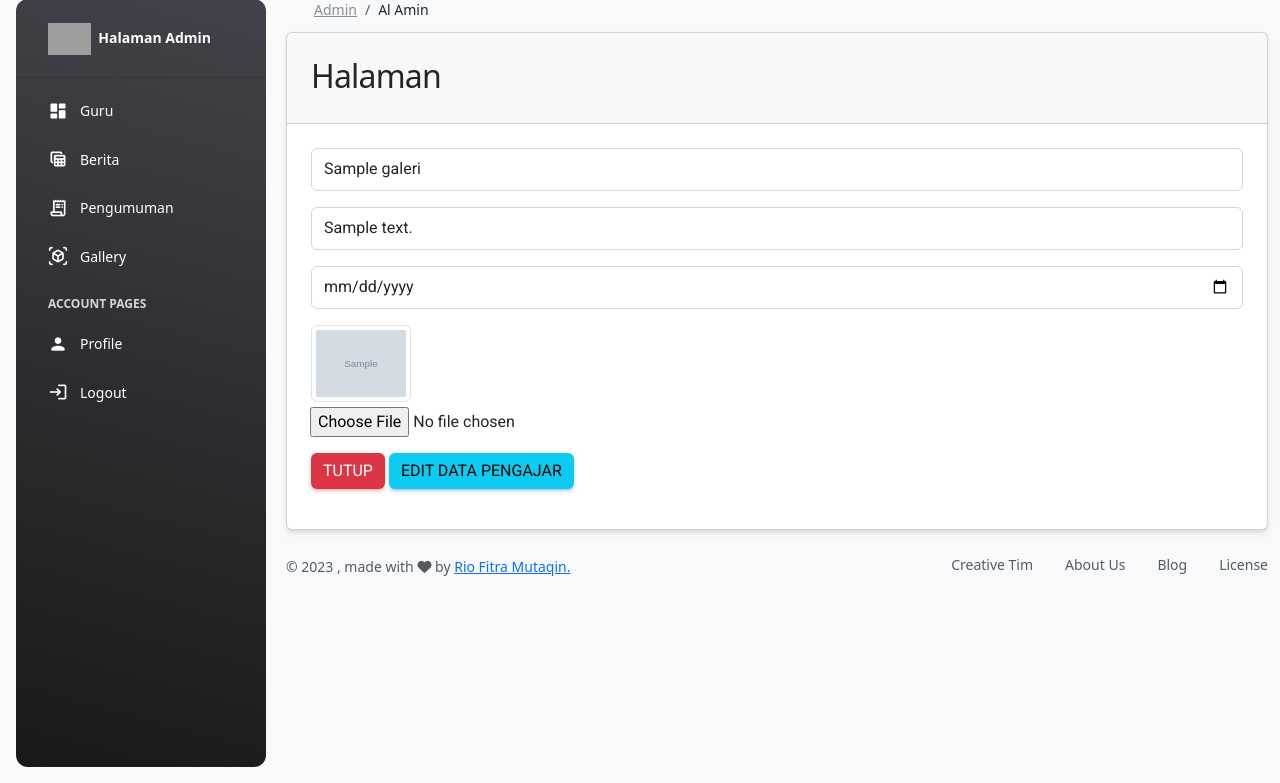
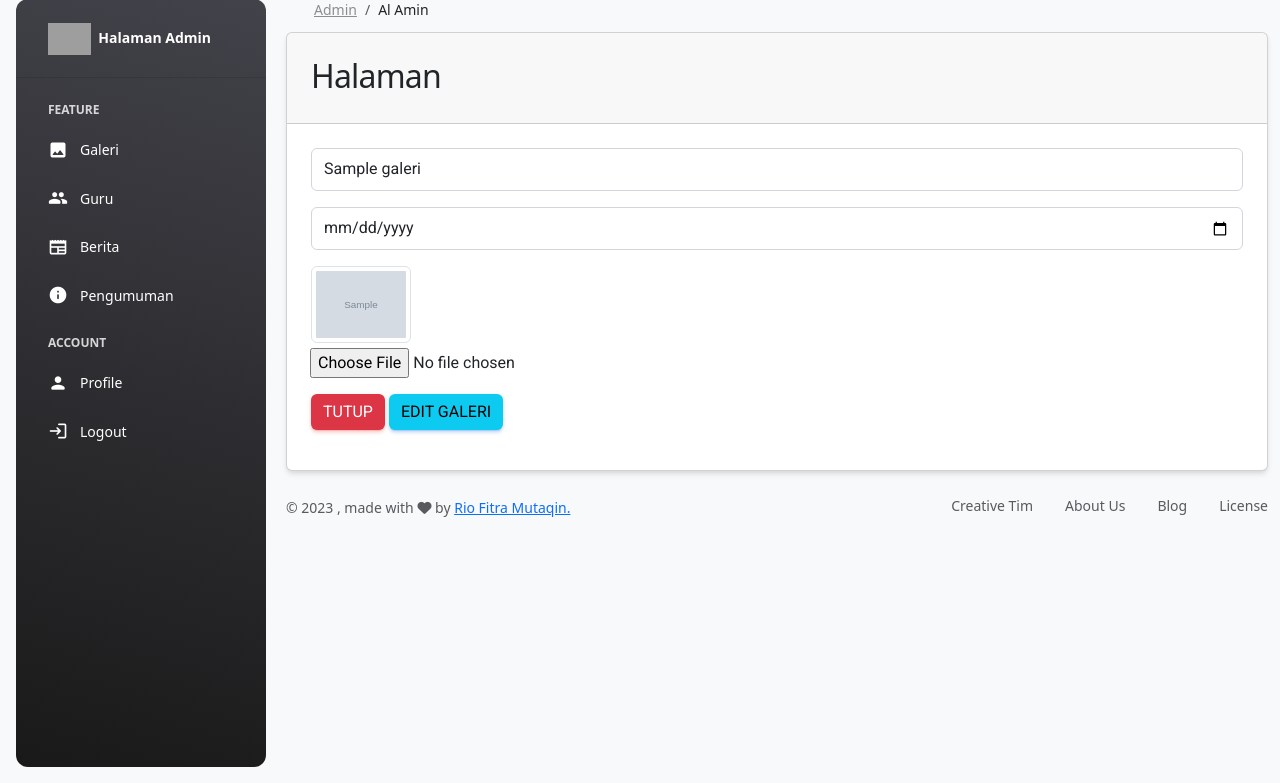
Before and after one commit to rioajaaa/rio_webfix, a CodeIgniter app: page /rio_webfix/Galeri/edit/1 in a window 1280 px wide. Shown: the part 17-800 px from the top of the page. Run offline with CodeIgniter, Linux system fonts and the light colour scheme; tables that the repository leaves empty or names only in its code hold one stand-in row (values such as "Sample post"); grey boxes marked "Sample" are stand-in pictures; some libraries are stand-ins or nearby versions; grey boxes are pictures that could not be loaded.

Commit message:
update commit

```diff
--- a/application/config/config.php
+++ b/application/config/config.php
@@ -35,7 +35,7 @@ $config['base_url'] = 'http://localhost/rio_webfix/';
 | variable so that it is blank.
 |
 */
-$config['index_page'] = 'index.php';
+$config['index_page'] = '';
 
 /*
 |--------------------------------------------------------------------------
--- a/application/controllers/Galeri.php
+++ b/application/controllers/Galeri.php
@@ -28,9 +28,6 @@ class Galeri extends CI_Controller
     $this->form_validation->set_rules('galeri_judul','Judul Galeri','required',[
       'required'=>'Data Harus Diisi'
     ]);
-    $this->form_validation->set_rules('galeri_keterangan','Keterangan Galeri','required',[
-      'required'=>'Data Harus Diisi'
-    ]);
     $this->form_validation->set_rules('galeri_upload','Waktu Upload','required',[
       'required'=>'Data Harus Diisi'
     ]);
@@ -41,7 +38,6 @@ class Galeri extends CI_Controller
     } else {
       $data = [
         'galeri_judul' => $this->input->post('galeri_judul'),
-        'galeri_keterangan' => $this->input->post('galeri_keterangan'),
         'galeri_upload' => $this->input->post('galeri_upload'),
         'foto' => $this->input->post('foto'),
       ];
@@ -66,9 +62,6 @@ class Galeri extends CI_Controller
     $this->form_validation->set_rules('galeri_judul','Judul Galeri','required',[
       'required'=>'Data Harus Diisi'
     ]);
-    $this->form_validation->set_rules('galeri_keterangan','Keterangan Galeri','required',[
-      'required'=>'Data Harus Diisi'
-    ]);
     $this->form_validation->set_rules('galeri_upload','Waktu Upload','required',[
       'required'=>'Data Harus Diisi'
     ]);
@@ -79,7 +72,6 @@ class Galeri extends CI_Controller
     } else {
       $data = [
         'galeri_judul' => $this->input->post('galeri_judul'),
-        'galeri_keterangan' => $this->input->post('galeri_keterangan'),
         'galeri_upload' => $this->input->post('galeri_upload'),
         'foto' => $this->input->post('foto'),
       ];
--- a/application/views/admin/galeri/v_galeri.php
+++ b/application/views/admin/galeri/v_galeri.php
@@ -9,7 +9,6 @@
                     <tr>
                         <td><strong>No</strong></td>
                         <td><strong>Judul</strong></td>
-                        <td><strong>Keterangan</strong></td>
                         <td><strong>Waktu Upload</strong></td>
                         <td><strong>Foto</strong></td>
                         <td><strong>Action</strong></td>
@@ -21,9 +20,8 @@
                         <tr>
                             <td><?= $i; ?>.</td>
                             <td><?= $us['galeri_judul']; ?></td>
-                            <td><?= substr($us['galeri_keterangan'], 0, 50); ?>...</td>
                             <td><?= $us['galeri_upload']; ?></td>
-                            <td><img src="<?= base_url('assets/img/') . $us['foto']; ?>" style="width: 100px;" class="img-thumbnail"></td>
+                            <td><img src="<?= base_url('assets/img/galeri/') . $us['foto']; ?>" style="width: 100px;" class="img-thumbnail"></td>
                             <td>
                                 <a href="<?= base_url('Galeri/hapus/') . $us['id']; ?>" class="btn btn-danger px-3">Hapus</a>
                                 <a href="<?= base_url('Galeri/edit/') . $us['id']; ?>" class="btn btn-warning px-3">Edit</a>
--- a/application/views/admin/galeri/v_galeriEdit.php
+++ b/application/views/admin/galeri/v_galeriEdit.php
@@ -25,23 +25,18 @@
                     </div>
 
                     <div class="input-group input-group-outline mb-3">
-                        <input type="text" value="<?= $galeri['galeri_keterangan']; ?>" class="form-control" id="galeri_keterangan" name="galeri_keterangan" placeholder="Keterangan Galeri">
-                        <?= form_error('galeri_keterangan', '<small class="text-danger pl-3 row col-lg-12">', '</small>'); ?>
-                    </div>
-
-                    <div class="input-group input-group-outline mb-3">
                         <input type="date" value="<?= $galeri['galeri_upload']; ?>" class="form-control" id="galeri_upload" name="galeri_upload" placeholder="Waktu Upload">
                         <?= form_error('galeri_upload', '<small class="text-danger pl-3 row col-lg-12">', '</small>'); ?>
                     </div>
 
                     <div class="input-group input-group-outline mb-3">
-                        <img src="<?= base_url('assets/img/ponpes/') . $galeri['foto']; ?>" style="width: 100px; margin-bottom: 5px;" class="img-thumbnail">
+                        <img src="<?= base_url('assets/img/galeri/') . $galeri['foto']; ?>" style="width: 100px; margin-bottom: 5px;" class="img-thumbnail">
                         <input type="file" class="custom-file-input row col-lg-12" name="foto" id="foto">
                         <?= form_error('foto', '<small class="text-danger pl-3 row col-lg-12">', '</small>'); ?>
                     </div>
 
                     <a href="<?= base_url('Galeri') ?>" class="btn btn-danger">Tutup</a>
-                    <button type="submit" name="tambah" class="btn btn-info float-right">Edit Data Pengajar</button>
+                    <button type="submit" name="tambah" class="btn btn-info float-right">Edit Galeri</button>
                 </form>
             </div>
         </div>
--- a/application/views/admin/galeri/v_galeriTambah.php
+++ b/application/views/admin/galeri/v_galeriTambah.php
@@ -24,11 +24,6 @@
                     </div>
 
                     <div class="input-group input-group-outline mb-3">
-                        <input type="text" class="form-control" id="galeri_keterangan" name="galeri_keterangan" placeholder="Keterangan Galeri">
-                        <?= form_error('galeri_keterangan', '<small class="text-danger pl-3 row col-lg-12">', '</small>'); ?>
-                    </div>
-
-                    <div class="input-group input-group-outline mb-3">
                         <input type="date" class="form-control" id="galeri_upload" name="galeri_upload" placeholder="Waktu Upload">
                         <?= form_error('galeri_upload', '<small class="text-danger pl-3 row col-lg-12">', '</small>'); ?>
                     </div>
--- a/application/views/admin/v_adminHeader.php
+++ b/application/views/admin/v_adminHeader.php
@@ -52,10 +52,27 @@
 
         <div class="collapse navbar-collapse w-auto" id="sidenav-collapse-main">
             <ul class="navbar-nav">
+
+            <li class="nav-item mt-3">
+                    <h6 class="ps-4 ms-2 text-uppercase text-xs text-white font-weight-bolder opacity-8">
+                        Feature
+                    </h6>
+                </li>
+
+            <li class="nav-item">
+                    <a class="nav-link collapsed" href="<?= base_url('Galeri') ?>">
+                        <div class="text-white text-center me-2 d-flex align-items-center justify-content-center">
+                            <i class="material-icons opacity-10">image</i>
+                        </div>
+
+                        <span class="nav-link-text ms-1">Galeri</span>
+                    </a>
+                </li>
+
                 <li class="nav-item">
                     <a class="nav-link collapsed" href="<?= base_url('Guru') ?>">
                         <div class="text-white text-center me-2 d-flex align-items-center justify-content-center">
-                            <i class="material-icons opacity-10">dashboard</i>
+                            <i class="material-icons opacity-10">group</i>
                         </div>
 
                         <span class="nav-link-text ms-1">Guru</span>
@@ -65,7 +82,7 @@
                 <li class="nav-item">
                     <a class="nav-link text-white" href="./tables.html">
                         <div class="text-white text-center me-2 d-flex align-items-center justify-content-center">
-                            <i class="material-icons opacity-10">table_view</i>
+                            <i class="material-icons opacity-10">newspaper</i>
                         </div>
 
                         <span class="nav-link-text ms-1">Berita</span>
@@ -75,20 +92,10 @@
                 <li class="nav-item">
                     <a class="nav-link text-white" href="./billing.html">
                         <div class="text-white text-center me-2 d-flex align-items-center justify-content-center">
-                            <i class="material-icons opacity-10">receipt_long</i>
+                            <i class="material-icons opacity-10">info</i>
                         </div>
 
                         <span class="nav-link-text ms-1">Pengumuman</span>
-                    </a>
-                </li>
-
-                <li class="nav-item">
-                    <a class="nav-link collapsed" href="<?= base_url('Galeri') ?>">
-                        <div class="text-white text-center me-2 d-flex align-items-center justify-content-center">
-                            <i class="material-icons opacity-10">view_in_ar</i>
-                        </div>
-
-                        <span class="nav-link-text ms-1">Gallery</span>
                     </a>
                 </li>
 
@@ -114,7 +121,7 @@
 
                 <li class="nav-item mt-3">
                     <h6 class="ps-4 ms-2 text-uppercase text-xs text-white font-weight-bolder opacity-8">
-                        Account pages
+                        Account
                     </h6>
                 </li>
 
```
Also changed, not shown: application/controllers/Admin.php (+7 -7 lines), application/views/admin/v_admin.php (+93 -1 lines), application/views/auth/login.php (+6 -2 lines), application/views/user/v_user.php (+35 -15 lines), assets/img/galeri/g1.jpg (added), assets/img/galeri/g2.jpg (added), assets/img/galeri/g3.jpg (added), assets/img/galeri/g4.jpg (added), assets/img/news/n1.jpg (added), assets/img/news/n2.jpg (added), assets/img/news/n3.jpg (added), assets/img/news/n4.jpg (added).
